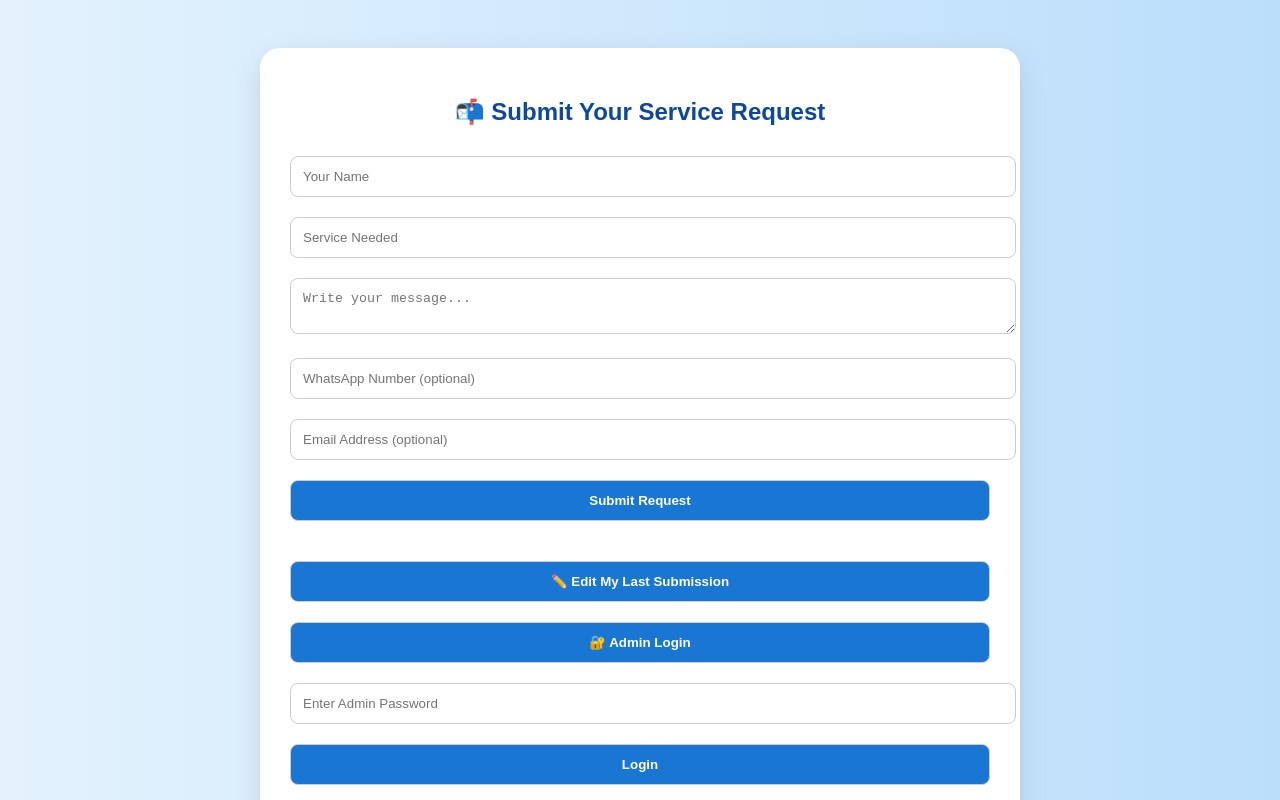
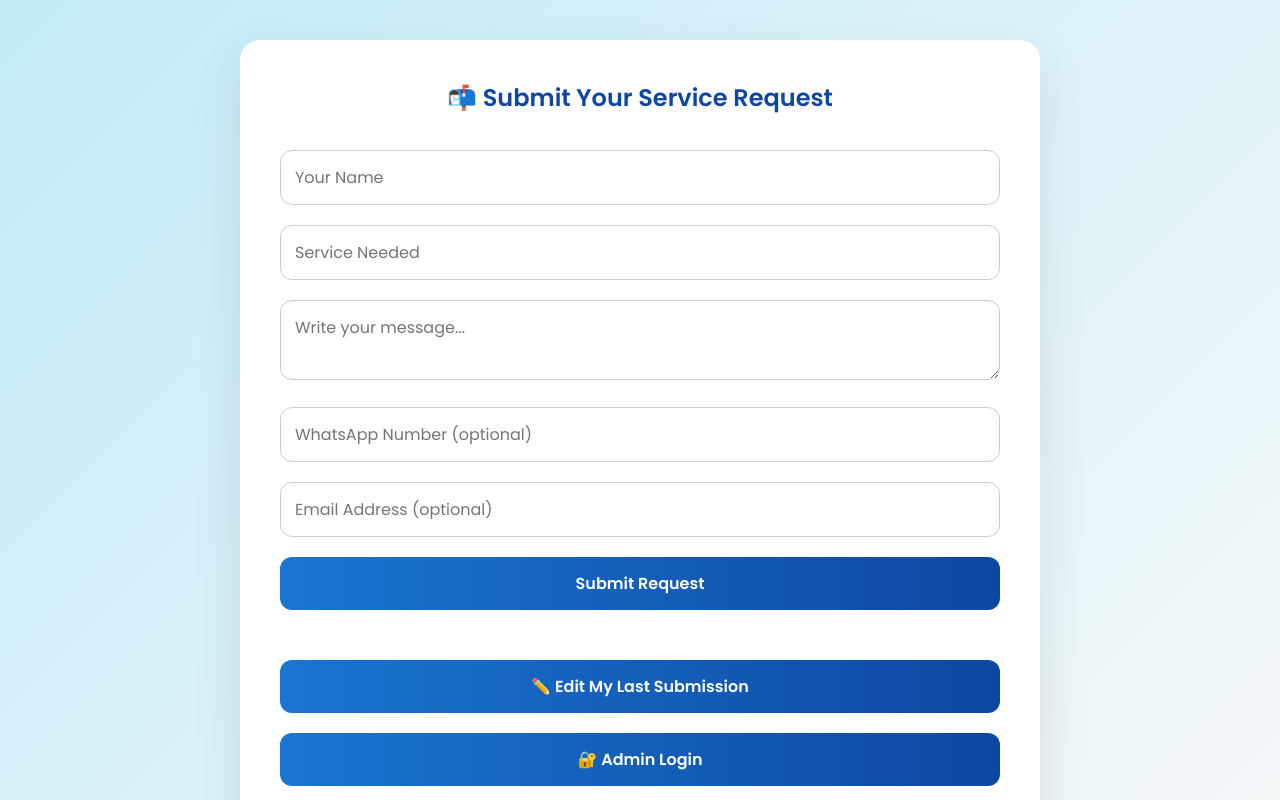
Before and after one commit to SEprovider-100/online-service, a plain HTML site: page index.html in a window 1280 px wide. Both pictures are taken after a click on the button "🔐 Admin Login". Shown: the top 800 px of the page. Drawn offline with Linux system fonts and the light colour scheme.

Commit message:
Update index.html

```diff
--- a/index.html
+++ b/index.html
@@ -8,60 +8,88 @@
   <script src="https://www.gstatic.com/firebasejs/9.6.10/firebase-app-compat.js"></script>
   <script src="https://www.gstatic.com/firebasejs/9.6.10/firebase-database-compat.js"></script>
 
+  <!-- Google Fonts -->
+  <link href="https://fonts.googleapis.com/css2?family=Poppins:wght@300;400;600&display=swap" rel="stylesheet">
+
   <style>
+    * {
+      margin: 0;
+      padding: 0;
+      box-sizing: border-box;
+      font-family: 'Poppins', sans-serif;
+    }
     body {
-      font-family: 'Poppins', sans-serif;
-      background: linear-gradient(to right, #e3f2fd, #bbdefb);
+      background: linear-gradient(135deg, #c3ecf7, #f9f9f9);
+      min-height: 100vh;
       padding: 40px;
+      animation: fadeIn 1s ease-in-out;
+    }
+    @keyframes fadeIn {
+      from { opacity: 0; transform: translateY(30px); }
+      to { opacity: 1; transform: translateY(0); }
     }
     .container {
-      max-width: 700px;
+      max-width: 800px;
       margin: auto;
       background: white;
-      padding: 30px;
+      padding: 40px;
       border-radius: 20px;
-      box-shadow: 0 10px 30px rgba(0, 0, 0, 0.1);
+      box-shadow: 0 20px 50px rgba(0, 0, 0, 0.1);
+      transition: transform 0.3s ease;
+    }
+    .container:hover {
+      transform: scale(1.01);
     }
     h2 {
       text-align: center;
       color: #0d47a1;
+      margin-bottom: 25px;
     }
     input, textarea, button {
       width: 100%;
-      padding: 12px;
+      padding: 14px;
       margin: 10px 0;
-      border-radius: 8px;
+      border-radius: 12px;
       border: 1px solid #ccc;
+      font-size: 16px;
     }
     button {
-      background-color: #1976d2;
+      background: linear-gradient(to right, #1976d2, #0d47a1);
       color: white;
+      border: none;
       font-weight: bold;
       cursor: pointer;
+      transition: background 0.3s ease;
     }
     button:hover {
-      background-color: #0d47a1;
+      background: linear-gradient(to right, #0d47a1, #1976d2);
     }
     .entry {
-      background: #f5f5f5;
+      background: #f1f8e9;
       margin-top: 20px;
-      padding: 15px;
-      border-radius: 10px;
+      padding: 20px;
+      border-radius: 15px;
+      animation: slideUp 0.4s ease-in-out;
+      border-left: 6px solid #43a047;
     }
     .entry button {
       width: auto;
-      margin: 5px;
+      margin: 5px 5px 0 0;
     }
     .top-actions, .admin-panel {
       text-align: center;
+      margin-top: 30px;
+    }
+    .message-box {
+      background: #e3f2fd;
+      border-left: 5px solid #2196f3;
+      padding: 15px;
+      border-radius: 10px;
       margin-top: 20px;
     }
-    .message-box {
-      background: #e8f5e9;
-      border-left: 5px solid green;
-      padding: 10px;
-      margin-top: 15px;
-      border-radius: 8px;
+    @keyframes slideUp {
+      from { transform: translateY(20px); opacity: 0; }
+      to { transform: translateY(0); opacity: 1; }
     }
   </style>
 </head>
@@ -84,7 +112,7 @@
       <button onclick="toggleLogin()">🔐 Admin Login</button>
     </div>
 
-    <div id="adminLoginBox" style="display: none;">
+    <div id="adminLoginBox" style="display: none; margin-top: 20px;">
       <input type="password" id="adminPass" placeholder="Enter Admin Password">
       <button onclick="adminLogin()">Login</button>
     </div>
@@ -97,7 +125,6 @@
   </div>
 
   <script>
-    // ✅ Your Firebase Config
     const firebaseConfig = {
       databaseURL: "https://online-service-coustomer-data-default-rtdb.firebaseio.com/"
     };
```
